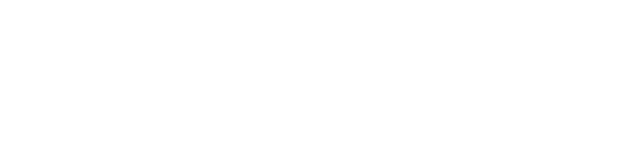
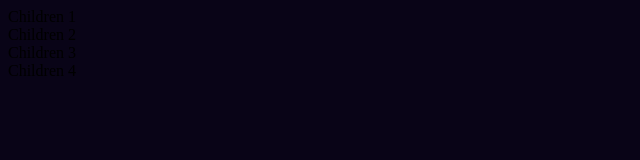
Before and after one commit to RakeshSenpai/JS-Problem-Solving, a plain HTML site: page day-1/day-1.html in a window 1280 px wide. Shown: the whole page, without its empty margins (0-640 px from the left). Drawn offline with Linux system fonts and the light colour scheme.

Commit message:
Dom relationships

```diff
--- a/day-1/day-1.html
+++ b/day-1/day-1.html
@@ -5,10 +5,18 @@
     <meta name="viewport" content="width=device-width, initial-scale=1.0">
     <title>DAY-1</title>
 </head>
+<style>
+    body{
+        background: #090417;
+    }
+</style>
 <body>
-
-
-
+    <div class="parent">
+        <div class="childrens">Children 1</div>
+        <div class="childrens">Children 2</div>
+        <div class="childrens">Children 3</div>
+        <div class="childrens">Children 4</div>
+    </div>
     <script src="day-1.js"></script>
 </body>
 </html>
--- a/day-1/day-1.js
+++ b/day-1/day-1.js
@@ -0,0 +1,4 @@
+const parent = document.querySelector('.parent')
+console.log(parent)
+console.log(parent.children)
+console.log(parent.children[0])
```
